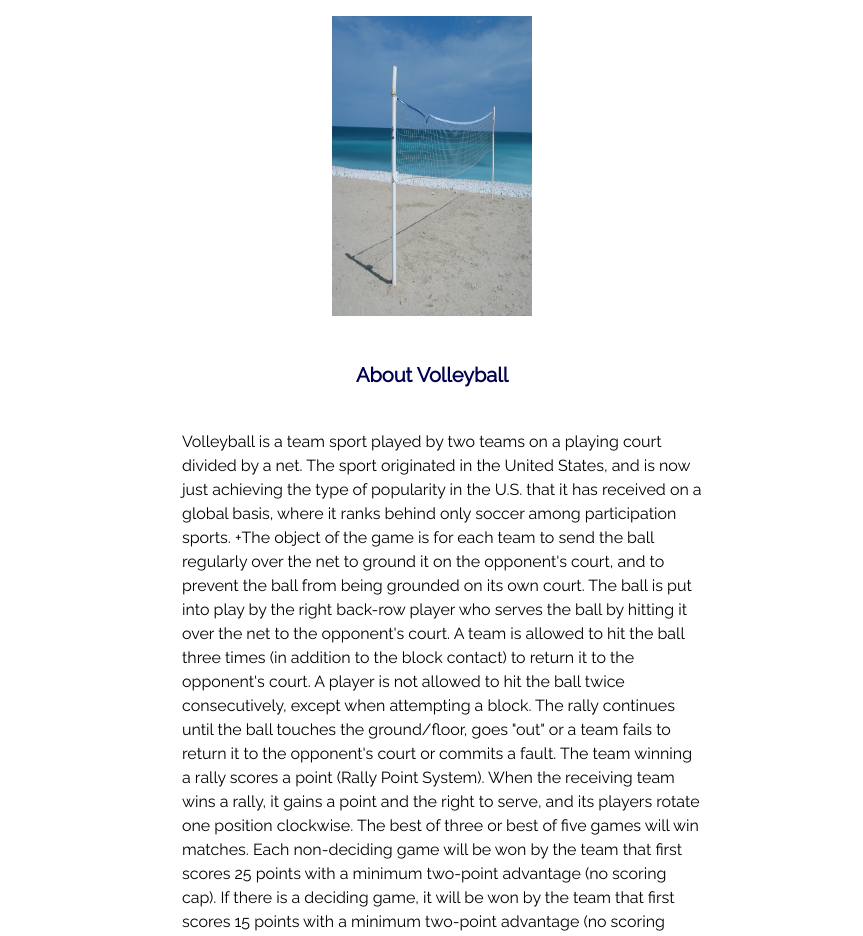
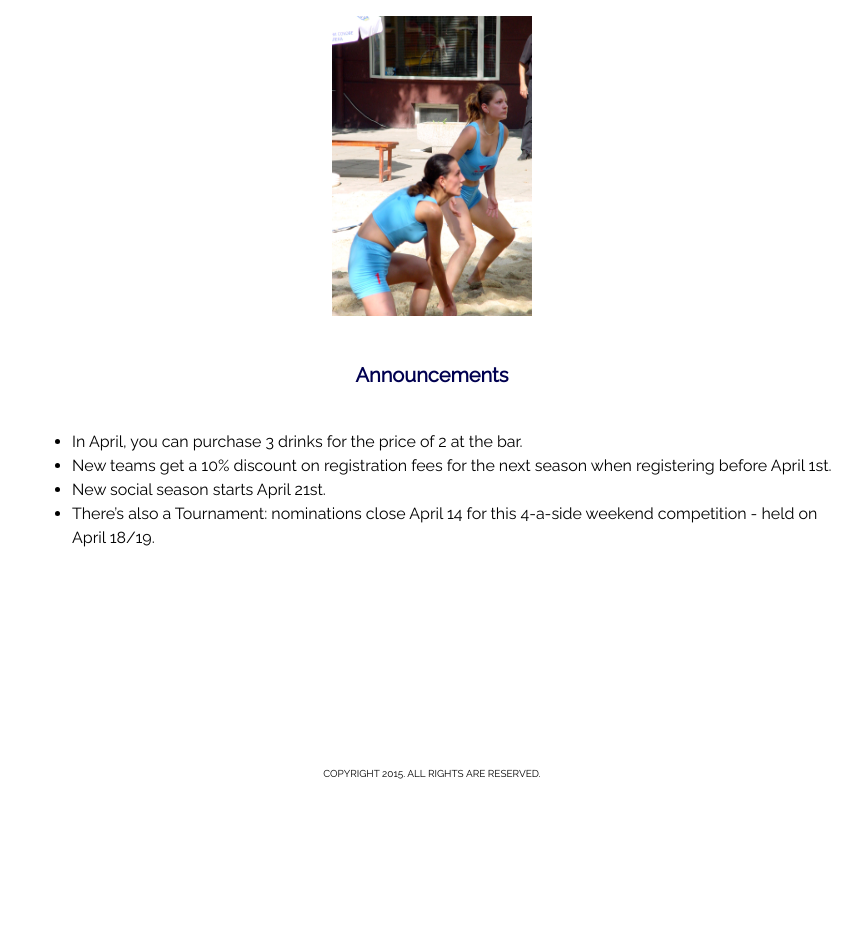
Before and after one commit to TuyetMy/Diggers-Beach-Volleyball, a plain HTML site: page announcements.html in a window 1280 px wide. Shown: the part 201-1137 px from the top of the page, without its empty margins (208-1071 px from the left). After the commit the page ends 1012 px from the top, so only its background shows below. Drawn offline with Linux system fonts and the light colour scheme.

Commit message:
Update announcements

```diff
--- a/announcements.html
+++ b/announcements.html
@@ -16,14 +16,14 @@
      <h1>Diggers Beach V<img src="images/vector_volleyball.jpg" width="27px" height="27px">lleyball</h1>
    <header>
      <div class="nav">
-       <ul>
+       <ul class= "navbar">
          <li class="home"><a href="index.html">Home</a></li>
-         <li class="announcements"><a href="announcements.html">Announcements</a>
+         <li class="announcements"><a class="active" href="announcements.html">Announcements</a>
            <ul>
              <li><a href="competition_ladder.html">Competition Ladder</a></li>
            </ul>
          </li>
-         <li class="about volleyball"><a class="active" href="about volleyball.html">About Volleyball</a>
+         <li class="about volleyball"><a href="about volleyball.html">About Volleyball</a>
           <ul>
              <li><a href="playing guidelines.html">Playing Guidelines</a></li>
              <li><a href="who can play.html">Who can play?</a></li>
@@ -37,16 +37,26 @@
        </ul>
      </div>
 
-     <center><h2> <img src="images/beachNet.jpg" width="200" height="300"></h2></center>
+     <center><h2> <img src="images/receiving.jpg" width="200" height="300"></h2></center>
      <br>
-    <center><h>About Volleyball</h></center>
+    <center><h>Announcements</h></center>
       <br>
-    <p> Volleyball is a team sport played by two teams on a playing court divided by a net.
- The sport originated in the United States, and is now just achieving the type of popularity in the U.S. that it has received on a global basis, where it ranks behind only soccer among participation sports.
- +The object of the game is for each team to send the ball regularly over the net to ground it on the opponent's court, and to prevent the ball from being grounded on its own court. The ball is put into play by the right back-row player who serves the ball by hitting it over the net to the opponent's court. A team is allowed to hit the ball three times (in addition to the block contact) to return it to the opponent's court. A player is not allowed to hit the ball twice consecutively, except when attempting a block. The rally continues until the ball touches the ground/floor, goes "out" or a team fails to return it to the opponent's court or commits a fault. The team winning a rally scores a point (Rally Point System). When the receiving team wins a rally, it gains a point and the right to serve, and its players rotate one position clockwise. The best of three or best of five games will win matches. Each non-deciding game will be won by the team that first scores 25 points with a minimum two-point advantage (no scoring cap). If there is a deciding game, it will be won by the team that first scores 15 points with a minimum two-point advantage (no scoring cap). </p>
- &nbsp
- &nbsp
- <p>Reproduced from http://www.volleyball.org/whatis.html </p>
+    <p><ul>
+        <li>
+        In April, you can purchase 3 drinks for the price of 2 at the bar.
+        </li>
+        <li>
+        New teams get a 10% discount on registration fees for the next season when registering before April 1st.
+        </li>
+        <li>
+        New social season starts April 21st.
+        </li>
+        <li>
+        There’s also a Tournament: nominations close April 14 for this 4-a-side weekend competition - held on April 18/19.
+        </li>
+
+   </ul></p>
+
 
  	<footer>
      	COPYRIGHT 2015. ALL RIGHTS ARE RESERVED.
```
